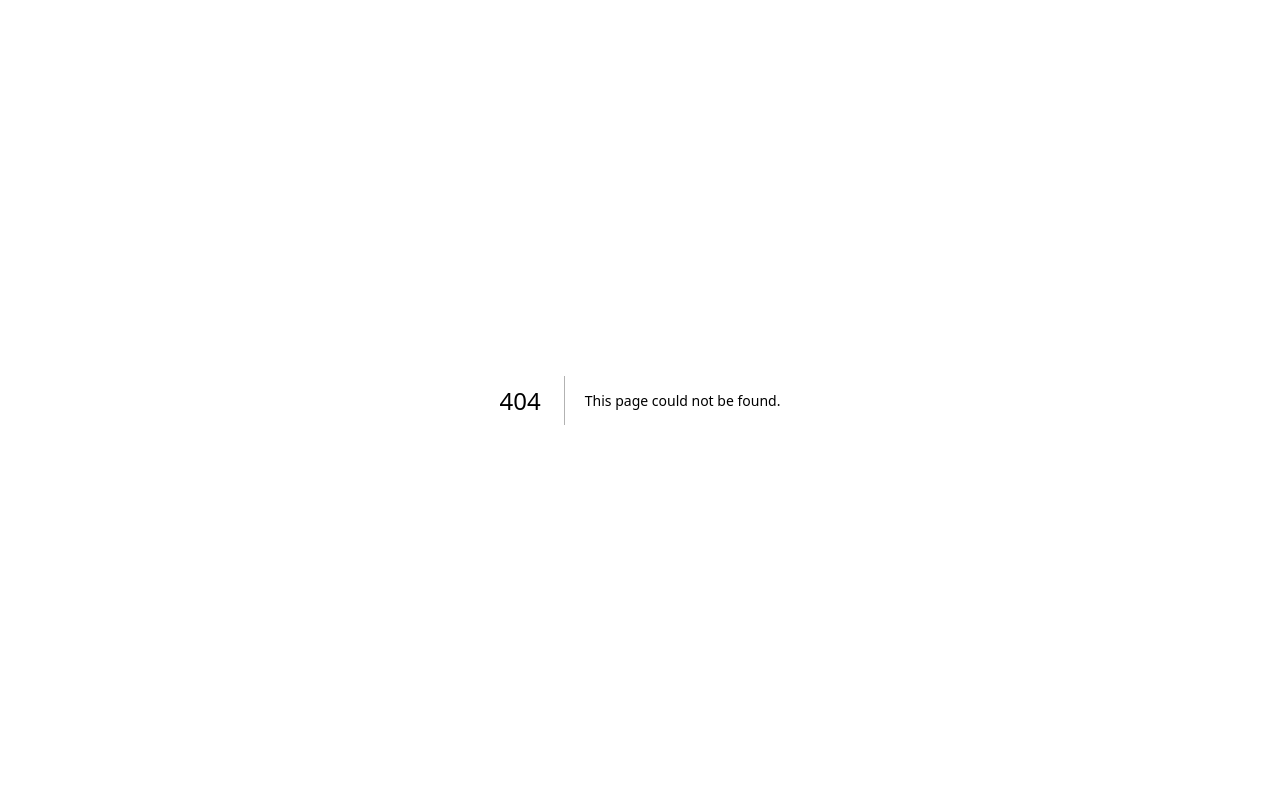
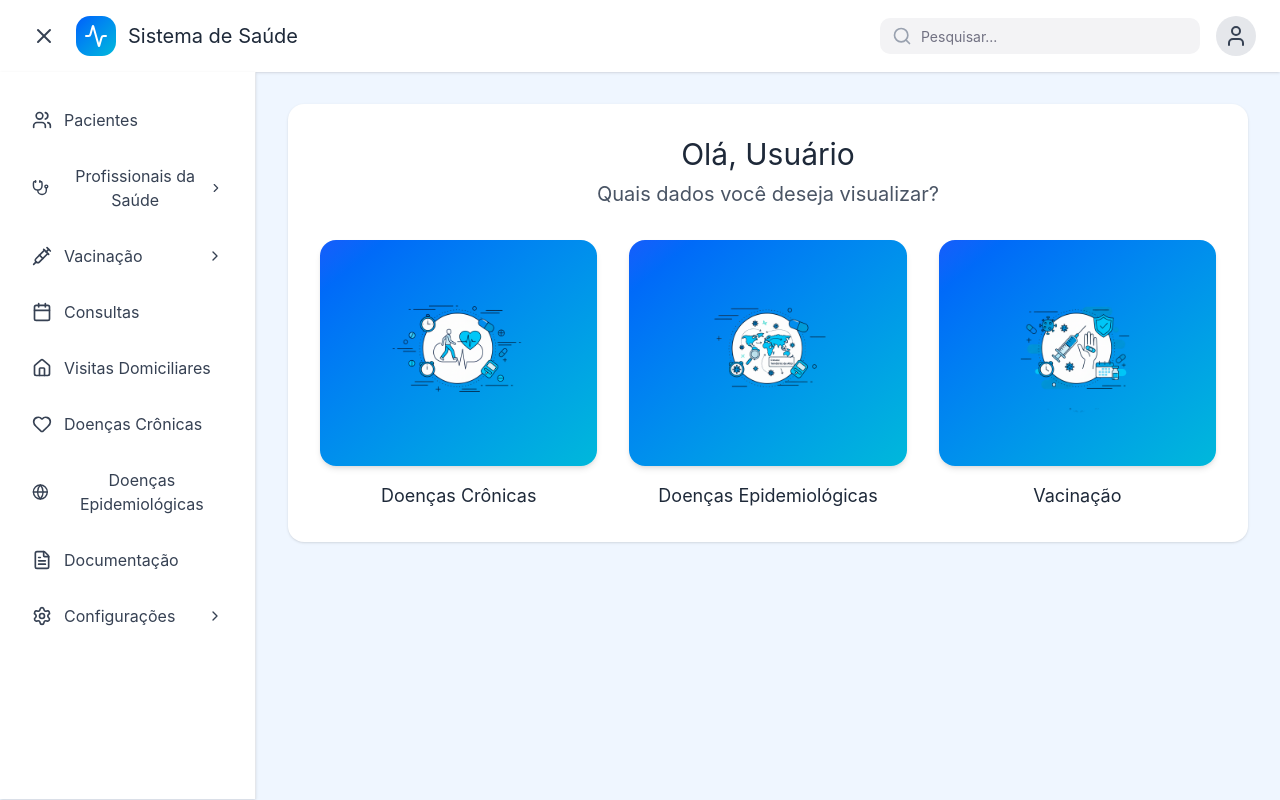
Before and after one commit to emanuelleferraz/sis-saude, a Next.js app in the folder sis-app/: page /home in a window 1280 px wide. Before the commit this address had no page. Built offline with nearby package versions, Linux system fonts and the light colour scheme.

Commit message:
:sparkles: página home e atualizações de filtro nas dashs

```diff
--- a/sis-app/src/app/dashboard/cronicas/page.tsx
+++ b/sis-app/src/app/dashboard/cronicas/page.tsx
@@ -69,6 +69,8 @@ export default function DashboardCronicas({ onBack }: DashboardCronicasProps) {
   const [menuOpen, setMenuOpen] = useState(false);
 
   const [dados, setDados] = useState<DashboardCronicaDTO | null>(null);
+    // Filtro de Bairros
+  const [bairroFiltro, setBairroFiltro] = useState<string>('todos');
 
   useEffect(() => {
     async function carregar() {
@@ -92,6 +94,7 @@ export default function DashboardCronicas({ onBack }: DashboardCronicasProps) {
     tendenciaTrimestral,
     alertas,
   } = dados;
+
 
   // Normalizador para chave dinâmica do gráfico
   const normalizar = (texto: string) =>
@@ -158,6 +161,13 @@ export default function DashboardCronicas({ onBack }: DashboardCronicasProps) {
         ? Number(((item.totalCasos / totalDistribuicao) * 100).toFixed(1))
         : 0,
   }));
+
+  const bairrosUnicos = Array.from(new Set(alertas.map((item) => item.bairro)));
+  const alertasFiltrados =
+    bairroFiltro === "todos"
+      ? alertas
+      : alertas.filter((item) => item.bairro === bairroFiltro);
+
 
   return (
     <div className="min-h-screen bg-blue-50">
@@ -361,6 +371,24 @@ export default function DashboardCronicas({ onBack }: DashboardCronicasProps) {
               <CardDescription>
                 Status detalhado de casos por doença e bairro
               </CardDescription>
+              <div className="mb-4 flex flex-col sm:flex-row sm:items-center gap-3">
+                <label className="text-sm font-medium text-gray-700">
+                  Filtrar por bairro:
+                </label>
+
+                <select
+                  value={bairroFiltro}
+                  onChange={(e) => setBairroFiltro(e.target.value)}
+                  className="border border-gray-300 rounded-lg px-3 py-2 text-sm focus:outline-none focus:ring-2 focus:ring-blue-500"
+                >
+                  <option value="todos">Todos</option>
+                  {bairrosUnicos.map((bairro) => (
+                    <option key={bairro} value={bairro}>
+                      {bairro}
+                    </option>
+                  ))}
+                </select>
+            </div>
             </CardHeader>
             <CardContent>
               <div className="max-h-100 overflow-y-auto overflow-x-auto">
@@ -374,7 +402,7 @@ export default function DashboardCronicas({ onBack }: DashboardCronicasProps) {
                     </TableRow>
                   </TableHeader>
                   <TableBody>
-                    {alertas.map((item, index) => (
+                    {alertasFiltrados.map((item, index) => (
                       <TableRow key={index}>
                         <TableCell className="font-medium">
                           {item.doenca}
--- a/sis-app/src/app/dashboard/epidemiologicas/page.tsx
+++ b/sis-app/src/app/dashboard/epidemiologicas/page.tsx
@@ -29,6 +29,8 @@ export default function DashboardEpidemiologicas({ onBack }: DashboardEpidemiolo
   const [tendencia, setTendencia] = useState<TendenciaTrimestralDTO[]>([]);
   const [alertas, setAlertas] = useState<AlertaBairroDTO[]>([]);
   const [loading, setLoading] = useState(true);
+      // Filtro de Bairros
+  const [bairroFiltro, setBairroFiltro] = useState<string>('todos');
 
   const cores = ['#3b82f6', '#06b6d4', '#8b5cf6', '#10b981', '#f59e0b', '#ef4444', '#ec4899'];
 
@@ -77,7 +79,11 @@ export default function DashboardEpidemiologicas({ onBack }: DashboardEpidemiolo
   }));
 
   // Monta os dados da tabela de detalhamento e alerta
-  const tabelaDetalhamento = alertas.map(a => ({
+  const tabelaDetalhamento = (
+    bairroFiltro === "todos"
+      ? alertas
+      : alertas.filter((a) => a.bairro === bairroFiltro)
+  ).map(a => ({
     doenca: a.doenca,
     bairro: a.bairro,
     casos: a.totalCasos,
@@ -93,6 +99,8 @@ export default function DashboardEpidemiologicas({ onBack }: DashboardEpidemiolo
       default: return 'text-gray-600 bg-gray-50';
     }
   };
+
+  const bairrosUnicos = Array.from(new Set(alertas.map((item) => item.bairro)));
 
   return (
     <div className="min-h-screen bg-blue-50">
@@ -333,6 +341,24 @@ export default function DashboardEpidemiologicas({ onBack }: DashboardEpidemiolo
               <CardDescription>
                 Status detalhado de casos por doença e bairro
               </CardDescription>
+              <div className="mb-4 flex flex-col sm:flex-row sm:items-center gap-3">
+                <label className="text-sm font-medium text-gray-700">
+                  Filtrar por bairro:
+                </label>
+
+                <select
+                  value={bairroFiltro}
+                  onChange={(e) => setBairroFiltro(e.target.value)}
+                  className="border border-gray-300 rounded-lg px-3 py-2 text-sm focus:outline-none focus:ring-2 focus:ring-blue-500"
+                >
+                  <option value="todos">Todos</option>
+                  {bairrosUnicos.map((bairro) => (
+                    <option key={bairro} value={bairro}>
+                      {bairro}
+                    </option>
+                  ))}
+                </select>
+            </div>
             </CardHeader>
             <CardContent className="overflow-auto max-h-96">
               <Table className="min-w-150">
--- /dev/null
+++ b/sis-app/src/app/home/page.tsx
@@ -0,0 +1,131 @@
+"use client";
+import {
+  Activity,
+  Menu,
+  X,
+  Home as HomeIcon,
+  Search,
+  User,
+} from "lucide-react";
+import { Input } from "@/components/ui/input";
+import { useState } from "react";
+import { SharedMenu } from "@/components/SharedMenu";
+import { useRouter } from "next/navigation";
+
+interface HomePageProps {
+  onModuleSelect?: (module: string) => void;
+}
+
+export default function HomePage({ onModuleSelect }: HomePageProps) {
+  const [menuOpen, setMenuOpen] = useState(true);
+  const router = useRouter();
+
+  const modules = [
+    {
+      name: "Doenças Crônicas",
+      image: "/doenca-cronica.png",
+      key: "cronicas",
+      bgColor: "bg-gradient-to-br from-blue-600 to-cyan-500",
+    },
+    {
+      name: "Doenças Epidemiológicas",
+      image: "/doenca-epidemio.png",
+      key: "epidemiologicas",
+      bgColor: "bg-gradient-to-br from-blue-600 to-cyan-500",
+    },
+    {
+      name: "Vacinação",
+      image: "/modulo-vacina.png",
+      key: "vacinacao",
+      bgColor: "bg-gradient-to-br from-blue-600 to-cyan-500",
+    },
+  ];
+
+  function handleMenuClick(key: string) {
+    router.push(`/${key}`);
+  }
+
+  return (
+    <div className="min-h-screen bg-blue-50">
+      {/* Header */}
+      <header className="bg-white shadow-sm">
+        <div className="flex items-center justify-between px-6 py-4">
+          <div className="flex items-center gap-3">
+            <button
+              onClick={() => setMenuOpen(!menuOpen)}
+              className="p-2 hover:bg-gray-100 rounded-lg transition-colors"
+            >
+              {menuOpen ? (
+                <X className="w-6 h-6 text-gray-700" />
+              ) : (
+                <Menu className="w-6 h-6 text-gray-700" />
+              )}
+            </button>
+
+            <div className="bg-linear-to-br from-blue-600 to-cyan-500 p-2 rounded-xl">
+              <Activity className="w-6 h-6 text-white" />
+            </div>
+
+            <span className="text-xl text-gray-800">Sistema de Saúde</span>
+          </div>
+
+          {/* Barra de pesquisa e perfil */}
+          <div className="flex items-center gap-4">
+            <div className="relative">
+              <Search className="absolute left-3 top-1/2 transform -translate-y-1/2 w-5 h-5 text-gray-400" />
+              <Input
+                type="text"
+                placeholder="Pesquisar..."
+                className="pl-10 pr-4 py-2 w-80 rounded-lg"
+              />
+            </div>
+            <div className="bg-gray-200 p-2 rounded-full cursor-pointer hover:bg-gray-300 transition-colors">
+              <User className="w-6 h-6 text-gray-700" />
+            </div>
+          </div>
+
+        </div>
+      </header>
+
+      <div className="flex">
+        {menuOpen && <SharedMenu onMenuItemClick={handleMenuClick} />}
+        {/* Conteúdo principal */}
+        <main className="flex-1 p-8">
+          <div className="bg-white rounded-2xl shadow-sm p-8 max-w-6xl mx-auto">
+            {/* Saudação */}
+            <div className="mb-8 text-center">
+              <h1 className="text-3xl text-gray-800 mb-2">Olá, Usuário</h1>
+              <p className="text-xl text-gray-600">
+                Quais dados você deseja visualizar?
+              </p>
+            </div>
+
+            {/* Módulos */}
+            <div className="grid grid-cols-1 md:grid-cols-3 gap-8">
+              {modules.map((module) => (
+                <div
+                  key={module.key}
+                  onClick={() => onModuleSelect?.(module.key)}
+                  className="flex flex-col items-center cursor-pointer group"
+                >
+                  <div
+                    className={`${module.bgColor} rounded-2xl p-6 transition-all shadow-md group-hover:shadow-xl group-hover:-translate-y-1`}
+                  >
+                    <img
+                      src={module.image}
+                      alt={module.name}
+                      className="w-full h-auto"
+                    />
+                  </div>
+                  <h3 className="mt-4 text-lg text-gray-800 text-center">
+                    {module.name}
+                  </h3>
+                </div>
+              ))}
+            </div>
+          </div>
+        </main>
+      </div>
+    </div>
+  );
+}
```
